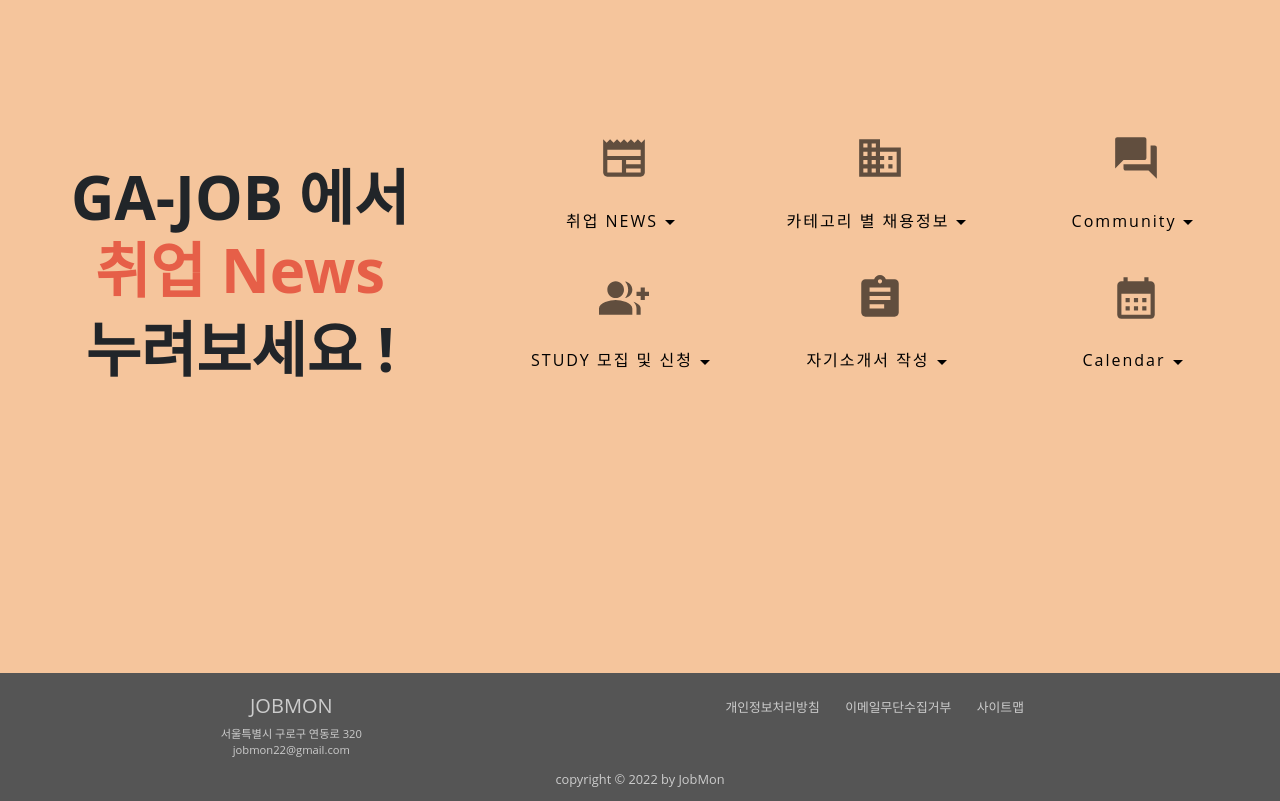
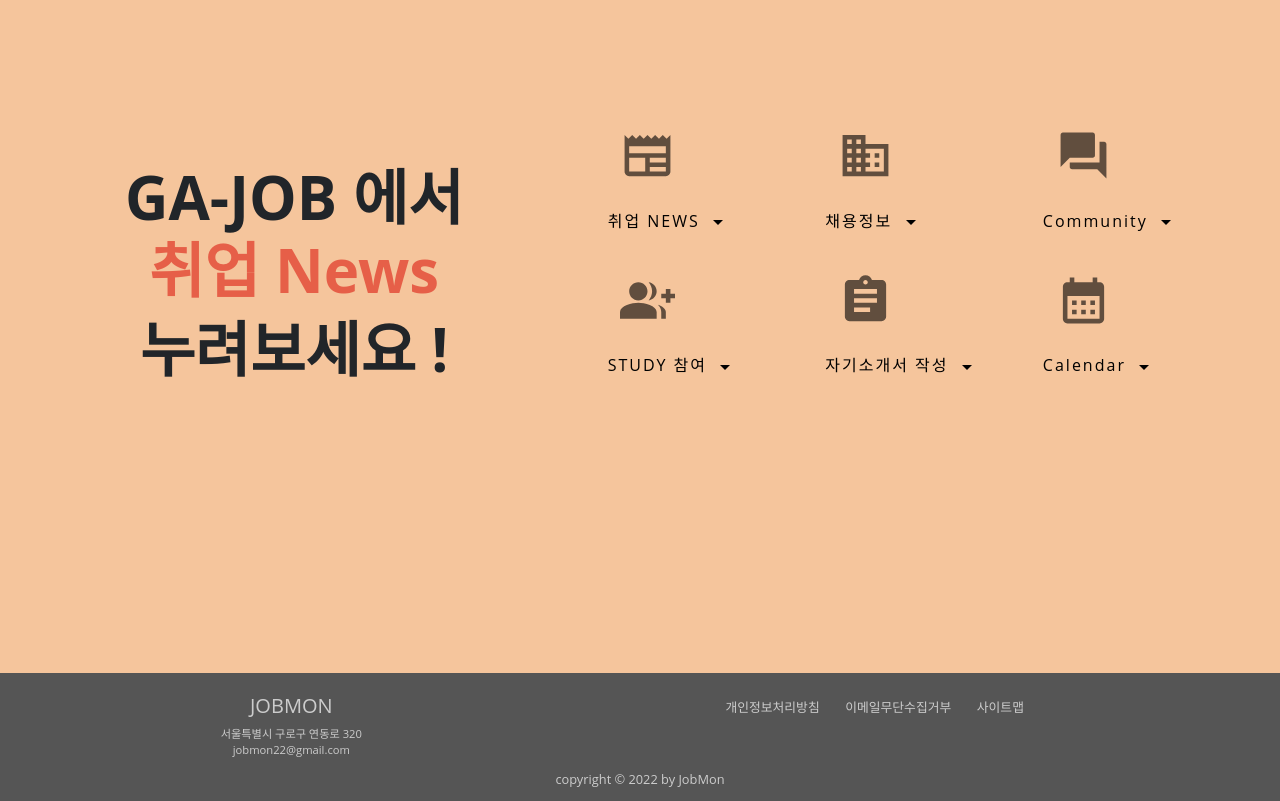
Before and after one commit to GA-JOB/gajobFrontEnd, a React (Create React App) app: page / in a window 1280 px wide. Shown: the part 1060-1861 px from the top of the page. Built offline with nearby package versions, Linux system fonts and the light colour scheme.

Commit message:
[#15] main layout 의 shortcut 수정 디자인 추가 수정

```diff
--- a/src/components/shortcuts/Menu.tsx
+++ b/src/components/shortcuts/Menu.tsx
@@ -28,7 +28,9 @@ const ShortcutWrapper = styled.div`
 `;
 
 const ShortcutItems = styled.span`
-  display: list-item;
+  width: 17vw;
+  text-align: left;
+  margin-bottom: 1vw;
   list-style: none;
   display: inline-block;
 `;
--- a/src/components/shortcuts/ShortcutItem.tsx
+++ b/src/components/shortcuts/ShortcutItem.tsx
@@ -8,7 +8,7 @@ import {
 } from "@mui/icons-material";
 
 const IconStyle = {
-  fontSize: 50,
+  fontSize: 55,
   color: "black",
   opacity: 0.6,
 };
@@ -26,7 +26,7 @@ export const ShortcutItem = [
     ),
   },
   {
-    title: "카테고리 별 채용정보",
+    title: "채용정보",
     path: "/job-posting",
     icon: <Business sx={IconStyle} />,
     description: (
@@ -52,7 +52,7 @@ export const ShortcutItem = [
     ),
   },
   {
-    title: "STUDY 모집 및 신청",
+    title: "STUDY 참여",
     path: "/gajob-study",
     icon: <GroupAdd sx={IconStyle} />,
     description: (
--- a/src/components/shortcuts/accordionMenu.tsx
+++ b/src/components/shortcuts/accordionMenu.tsx
@@ -26,6 +26,7 @@ function AccordionMenu(props: Props) {
         parentRef.current.style.height = "0";
       } else {
         parentRef.current.style.height = `${childRef.current.clientHeight}px`;
+        parentRef.current.style.width = `15vw`;
         parentRef.current.style.background = "black";
         parentRef.current.style.color = "white";
         parentRef.current.style.opacity = "0.6";
@@ -44,12 +45,10 @@ function AccordionMenu(props: Props) {
     <>
       <LinkStyle to={props.path}> {props.icon}</LinkStyle>
       <MenuWrapper onClick={MenuButtonHover}>
-        <ButtonStyle>
-          <Button>
-            {props.title}
-            {buttonIcon}
-          </Button>
-        </ButtonStyle>
+        <Button>
+          {props.title}
+          <ButtonStyle>{buttonIcon}</ButtonStyle>
+        </Button>
         <ContentsWrapper ref={parentRef}>
           <Contents ref={childRef}>{props.contents}</Contents>
         </ContentsWrapper>
@@ -61,37 +60,39 @@ function AccordionMenu(props: Props) {
 export default React.memo(AccordionMenu);
 
 const MenuWrapper = styled.div`
-  width: 20vw;
-  height: 20%;
+  /* display: flex; */
+  min-width: 20vw;
   margin: 2vw 0 2vw 0;
   position: relative;
   flex-direction: column;
-  justify-content: center;
 
   color: black;
 `;
 
 const LinkStyle = styled(Link)`
-  padding: 0rem;
+  padding-left: 0;
   margin: 1vw;
   text-align: center;
   text-decoration: none;
   color: black;
+
+  &:hover {
+    margin: 2rem;
+    color: white;
+    transition: 1s;
+  }
 `;
 
 const Button = styled.div`
   width: 100%;
-  height: 8vw;
-  align-items: center;
-  text-align: center;
+  display: flex;
   letter-spacing: 2px;
   cursor: pointer;
-  position: absolute;
+  position: relative;
 `;
 
-const ButtonStyle = styled.div`
-  width: 100%;
-  height: 3vw;
+const ButtonStyle = styled.span`
+  margin-left: 0.5vw;
 `;
 
 const ContentsWrapper = styled.div`
@@ -102,5 +103,6 @@ const ContentsWrapper = styled.div`
 
 const Contents = styled.div`
   padding: 1vw;
-  font-size: 11pt;
+  font-size: 10pt;
+  text-align: center;
 `;
--- a/src/components/shortcuts/index.tsx
+++ b/src/components/shortcuts/index.tsx
@@ -77,7 +77,7 @@ const ShortcutMenuWrapper = styled.section`
 `;
 const Container = styled.div``;
 const ContentsWrapper = styled.div`
-  width: 60%;
+  width: 85%;
 `;
 const Contents = styled.h1``;
 const ContentText = styled.div`
```
